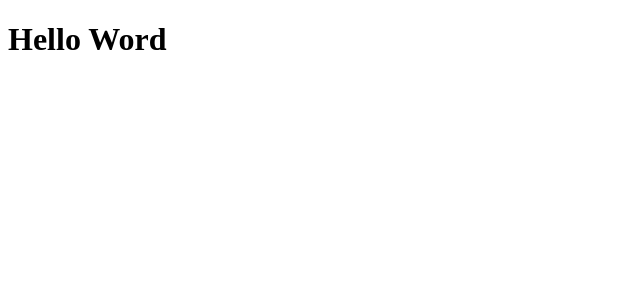
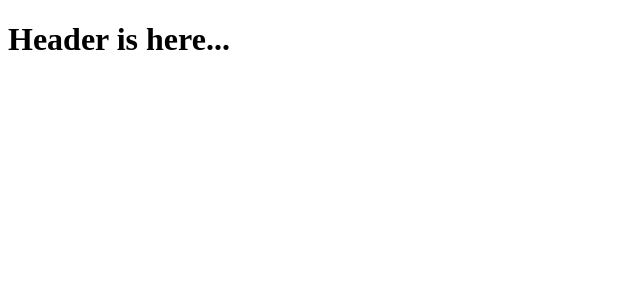
Before and after one commit to TimothyAttah/Instagram-clone-v1, a React (Create React App) app in the folder client/: page / in a window 1280 px wide. Shown: the top 300 px of the page, without its empty margins (0-640 px from the left). Built offline with nearby package versions, Linux system fonts and the light colour scheme.

Commit message:
created header.jsx file

```diff
--- a/client/src/App.jsx
+++ b/client/src/App.jsx
@@ -1,9 +1,15 @@
 import React from 'react'
+import { Switch, Route, BrowserRouter } from 'react-router-dom';
+import { Header } from './components/Header';
 
 export const App = () => {
   return (
-    <div>
-      <h1>Hello Word</h1>
-    </div>
+    <BrowserRouter>
+      <Switch>
+        <Route exact path='/'>
+          <Header />
+        </Route>
+      </Switch>
+    </BrowserRouter>
   )
 }
--- /dev/null
+++ b/client/src/components/Header.jsx
@@ -0,0 +1,9 @@
+import React from 'react'
+
+export const Header = () => {
+  return (
+    <div>
+      <h1>Header is here...</h1>
+    </div>
+  )
+}
```
